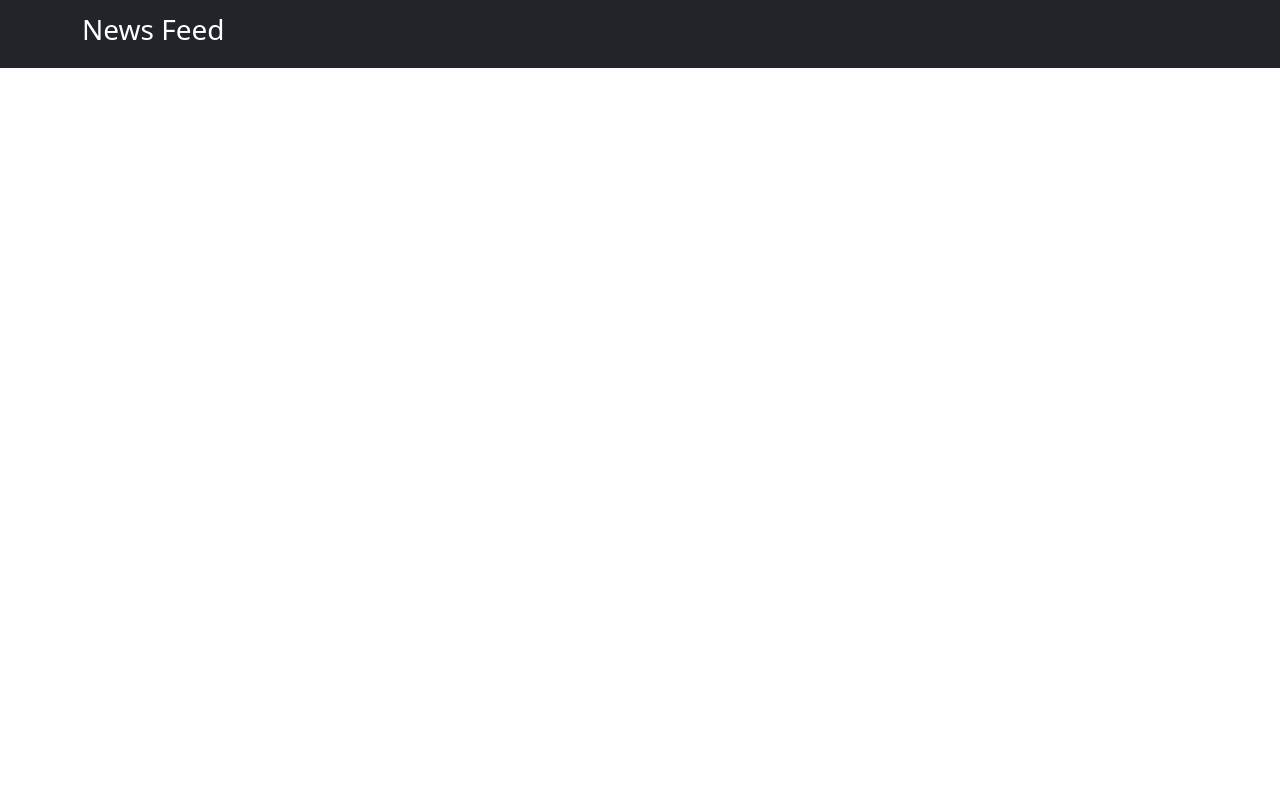
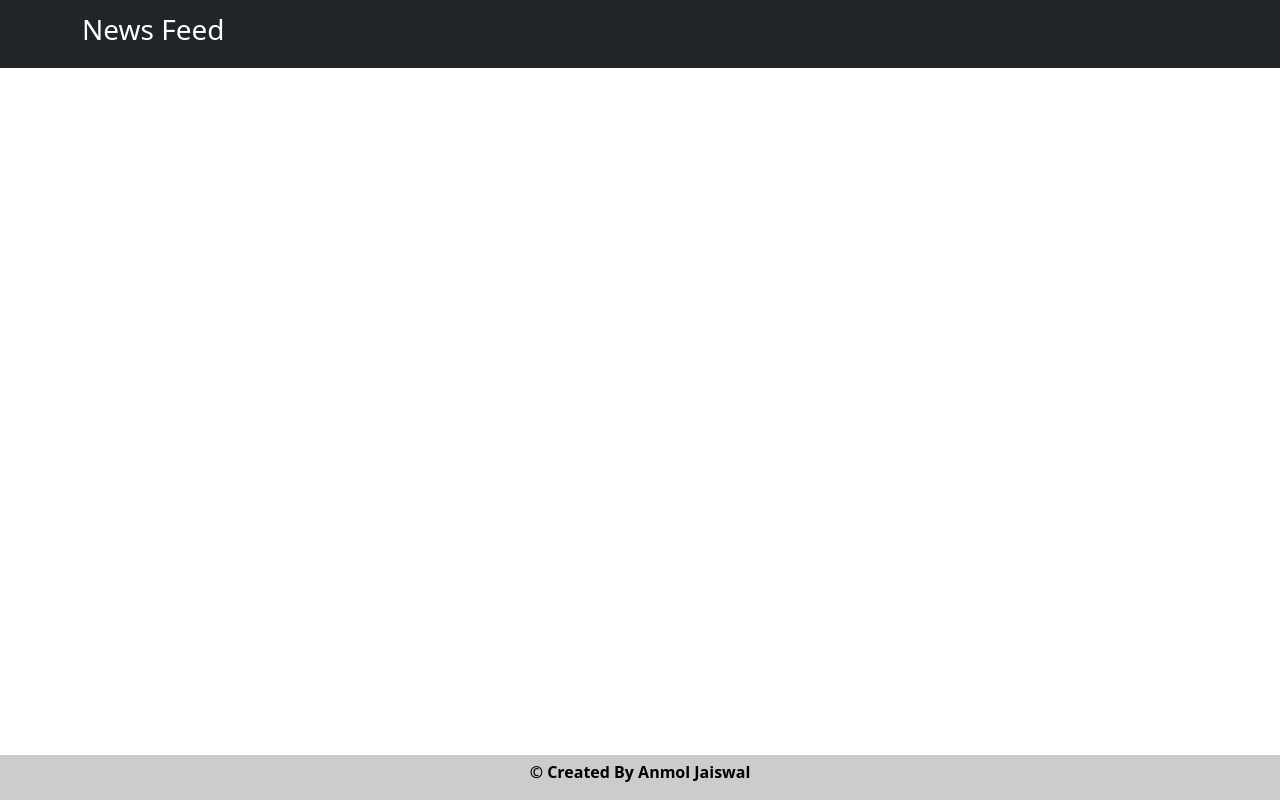
Before and after one commit to anmol224/Twitter, a website: page client1/index.html in a window 1280 px wide. Drawn offline with nearby package versions, Linux system fonts and the light colour scheme; no server answers.

Commit message:
Update index.html

```diff
--- a/client1/index.html
+++ b/client1/index.html
@@ -60,8 +60,8 @@
                 myTweet.appendChild(newdiv);
         })
     </script>
-   <!-- <div class="footer">
+    <div class="footer">
         <p> &#169; Created By Anmol Jaiswal </p>
-    </div> -->
+    </div>
 </body>
 </html>
```
